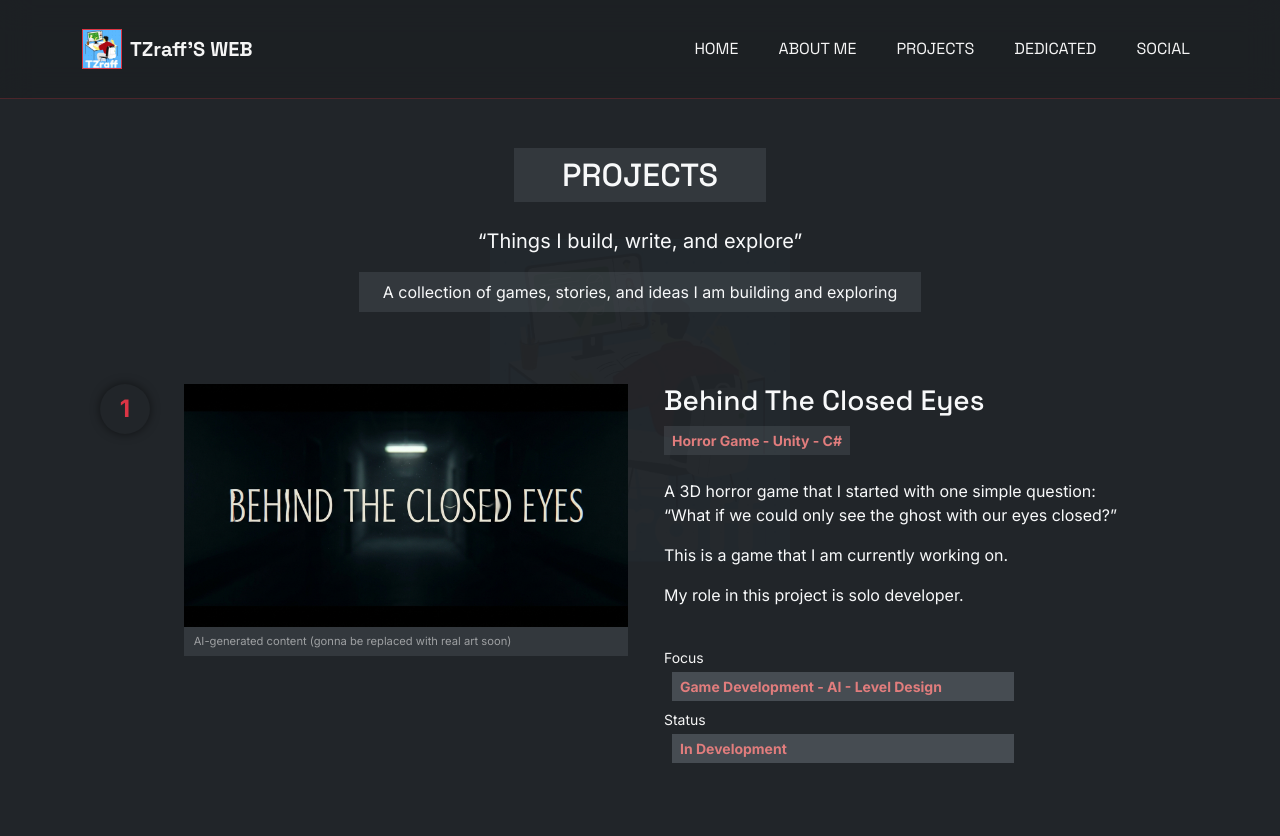
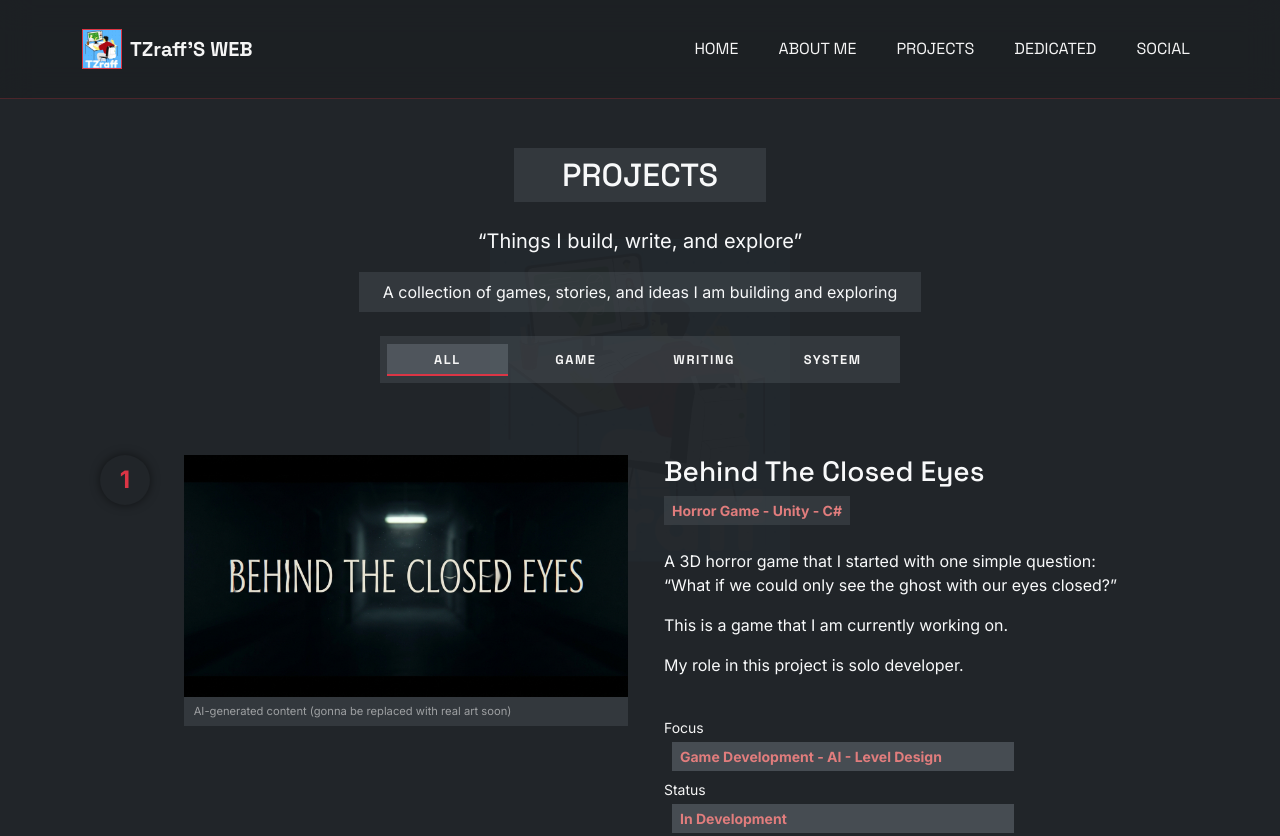
Before and after one commit to TZraff/PersonaWebsiteAzraf, a plain HTML site: page projects.html in a window 1280 px wide. Shown: the top 836 px of the page. Drawn offline with Linux system fonts and the light colour scheme.

Commit message:
nambah fitur filter

```diff
--- a/global.js
+++ b/global.js
@@ -1,50 +1,69 @@
+// Navbar hide on scroll down, show on scroll up
+let lastScrollY = window.scrollY;
+const header = document.querySelector('header');
 
-const header = document.querySelector("header");
+if (header) {
+    window.addEventListener('scroll', () => {
+        const menuOpen = document.querySelector('.navbar-collapse.show');
+        if (window.scrollY > lastScrollY && window.scrollY > 100 && !menuOpen) {
+            header.classList.add('navbar-hidden');
+        } else {
+            header.classList.remove('navbar-hidden');
+        }
+        lastScrollY = window.scrollY;
+    }, { passive: true });
+}
 
-let lastScrollY = window.scrollY;
+// Otomatis terapkan efek reveal ke blok konten di dalam <main>
+const autoTargets = document.querySelectorAll(
+    'main > section, main > div > section, .timeline-item, .project-item, .social-item-left, .social-item-right, .scroll-reveal'
+);
 
-window.addEventListener("scroll", function () {
-
-    const currentScrollY = window.scrollY;
-
-    // Scroll ke bawah
-    if (currentScrollY > lastScrollY && currentScrollY > 100) {
-
-        header.classList.add("navbar-hidden");
-
-    }
-
-    // Scroll ke atas
-    else if (currentScrollY < lastScrollY) {
-
-        header.classList.remove("navbar-hidden");
-
-    }
-
-    lastScrollY = currentScrollY;
+const revealObserver = new IntersectionObserver((entries) => {
+    entries.forEach(entry => {
+        if (entry.isIntersecting) {
+            entry.target.classList.add('show');
+            revealObserver.unobserve(entry.target);
+        }
+    });
+}, {
+    threshold: 0.1,
+    rootMargin: "0px 0px -30px 0px"
 });
 
+autoTargets.forEach(el => {
+    // Hindari elemen pembungkus besar yang punya anak yang juga di-animate
+    if (el.querySelector('.timeline-item, .project-item, .social-item-left')) return;
 
-const revealElements = document.querySelectorAll(
-    "main section, main .divider-thick, main .divider-barbell"
-);
+    el.classList.add('scroll-reveal');
+    revealObserver.observe(el);
+});
+// Reveal elements as they enter the viewport
+const revealElements = document.querySelectorAll('.scroll-reveal');
 
-const revealObserver = new IntersectionObserver(
-    (entries) => {
-        entries.forEach((entry) => {
-            if (entry.isIntersecting) {
-                entry.target.classList.add("show");
-            } else {
-                entry.target.classList.remove("show");
-            }
-        });
-    },
-    {
-        threshold: 0.15
-    }
-);
+revealElements.forEach(el => revealObserver.observe(el));
 
-revealElements.forEach((element) => {
-    element.classList.add("scroll-reveal");
-    revealObserver.observe(element);
-});
+const filterBar = document.querySelector("#filter-proyek");
+if (filterBar) {
+    const kartu = document.querySelectorAll(".project-item");
+    const pesan = document.querySelector("#hasil-filter");
+
+    filterBar.addEventListener("click", (event) => {
+        const tombol = event.target.closest(".filter-btn");
+        if (!tombol) return;
+
+        const kategori = tombol.dataset.filter;
+        for (const btn of filterBar.querySelectorAll(".filter-btn")) {
+            btn.classList.toggle("aktif", btn === tombol);
+        }
+
+        let tampil = 0;
+        for (const item of kartu) {
+            const cocok = kategori === "all" || item.dataset.kategori === kategori;
+            item.classList.toggle("sembunyi", !cocok);
+            if (cocok) tampil += 1;
+        }
+
+        pesan.textContent = tampil ? "" : "Tidak ada proyek di kategori ini.";
+    });
+}
--- a/projects.html
+++ b/projects.html
@@ -8,6 +8,8 @@
     <link rel="icon" href="assets/logo TZraff.jpeg">
     <link href="assets/bootstrap-5.3.8-dist/bootstrap-5.3.8-dist/css/bootstrap.min.css" rel="stylesheet">
     <link rel="stylesheet" href="style.css">
+    <script src="assets/bootstrap-5.3.8-dist/bootstrap-5.3.8-dist/js/bootstrap.bundle.min.js" defer></script>
+    <script src="global.js" defer></script>
   </head>
 
   <body class="bg-dark text-light">
@@ -44,7 +46,6 @@
               <a class="nav-link text-uppercase" href="about.html">ABOUT ME</a>
               <a class="nav-link text-uppercase" href="projects.html">PROJECTS</a>
               <a class="nav-link text-uppercase" href="dedicated.html">DEDICATED</a>
-
               <a class="nav-link text-uppercase" href="social.html">SOCIAL</a>
             </div>
           </div>
@@ -70,6 +71,14 @@
         <div class="projects-description bg-secondary bg-opacity-25 py-2 px-4">
           A collection of games, stories, and ideas I am building and exploring
         </div>
+
+        <div class="project-filter d-flex flex-wrap justify-content-center gap-2 mt-4" id="filter-proyek">
+          <button type="button" class="filter-btn aktif" data-filter="all">All</button>
+          <button type="button" class="filter-btn" data-filter="game">Game</button>
+          <button type="button" class="filter-btn" data-filter="writing">Writing</button>
+          <button type="button" class="filter-btn" data-filter="system">System</button>
+        </div>
+        <p id="hasil-filter" class="text-center text-secondary mt-3 mb-0"></p>
       </section>
 
 
@@ -78,7 +87,7 @@
 
 
         <!-- PROJECT 1: BEHIND THE CLOSED EYES -->
-        <section id="behind-the-closed-eyes "class="project-item row mb-5 pb-5">
+        <section id="behind-the-closed-eyes" class="project-item row mb-5 pb-5" data-kategori="game">
 
           <!-- Nomor & Garis -->
           <div class="project-marker col-2 col-md-1 d-flex flex-column align-items-center">
@@ -152,7 +161,7 @@
 
 
         <!-- PROJECT 2: UNBOUND -->
-        <section id="unbound--" class="project-item row mb-5 pb-5">
+        <section id="unbound--" class="project-item row mb-5 pb-5" data-kategori="writing">
 
           <!-- Teks -->
           <div class="col-md-6 order-3 order-md-1 d-flex flex-column justify-content-center px-md-4">
@@ -227,7 +236,7 @@
 
 
         <!-- PROJECT 3: DAYS IN BETWEEN -->
-        <section class="project-item row mb-5 pb-5" id="days-in-between">
+        <section class="project-item row mb-5 pb-5" id="days-in-between" data-kategori="game">
 
           <!-- Nomor & Garis -->
           <div class="project-marker col-2 col-md-1 d-flex flex-column align-items-center">
@@ -302,7 +311,7 @@
 
 
         <!-- PROJECT 4: DISCONTINUITY -->
-        <section class="project-item row mb-5 pb-5">
+        <section class="project-item row mb-5 pb-5" data-kategori="game">
 
           <!-- Teks -->
           <div class="col-md-6 order-3 order-md-1 d-flex flex-column justify-content-center px-md-4">
@@ -376,7 +385,7 @@
 
 
         <!-- PROJECT 5: EEPIX OS -->
-        <section class="project-item row mb-5 pb-5">
+        <section class="project-item row mb-5 pb-5" data-kategori="system">
 
           <!-- Nomor & Garis -->
           <div class="project-marker col-2 col-md-1 d-flex flex-column align-items-center">
@@ -453,7 +462,6 @@
     </footer>
 
 
-    <script src="assets/bootstrap-5.3.8-dist/bootstrap-5.3.8-dist/js/bootstrap.bundle.min.js"></script>
-    <script src="global.js"></script>
+
   </body>
 </html>
--- a/style.css
+++ b/style.css
@@ -74,7 +74,6 @@ main {
     color: #f5f5f5;
 }
 
-
 .navbar .nav-link:hover {
     color: #dc3545;
 }
@@ -112,6 +111,7 @@ main {
     filter: blur(0) grayscale(0);
     transform: translateY(0) scale(1);
 }
+
 /* =========================================
    GENERAL / ABOUT
    ========================================= */
@@ -284,6 +284,45 @@ main {
 
 .project-item {
     position: relative;
+}
+
+.project-item.sembunyi {
+    display: none;
+}
+
+.project-filter {
+    max-width: 520px;
+    margin-left: auto;
+    margin-right: auto;
+    padding: 0.45rem;
+    background-color: rgba(108, 117, 125, 0.25);
+}
+
+.filter-btn {
+    flex: 1 1 0;
+    min-width: 5.5rem;
+    padding: 0.4rem 0.75rem;
+    border: 0;
+    background-color: transparent;
+    color: #f5f5f5;
+    cursor: pointer;
+    font-family: 'Space Grotesk', sans-serif;
+    font-size: 0.8rem;
+    font-weight: 700;
+    letter-spacing: 0.12em;
+    text-transform: uppercase;
+}
+
+.filter-btn:hover,
+.filter-btn:focus-visible {
+    color: #dc3545;
+    outline: none;
+}
+
+.filter-btn.aktif {
+    background-color: rgba(108, 117, 125, 0.5);
+    color: #f5f5f5;
+    box-shadow: inset 0 -2px 0 #dc3545;
 }
 
 .project-marker {
```
Also changed, not shown: about.html (+3 -2 lines), dedicated.html (+3 -3 lines), index.html (+3 -2 lines), social.html (+3 -2 lines), assets/BEHIND THE CLOSED EYES (1).png (deleted), assets/BEHIND THE CLOSED EYES.png (deleted).
